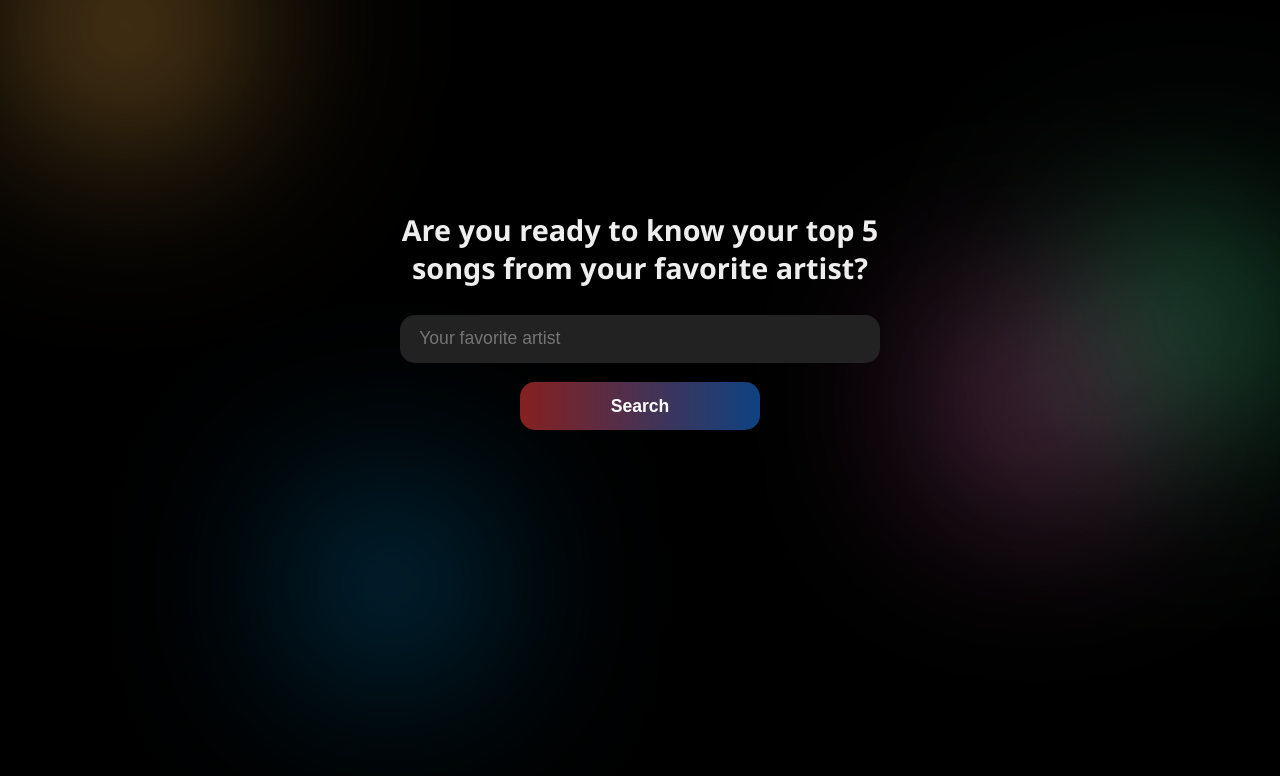
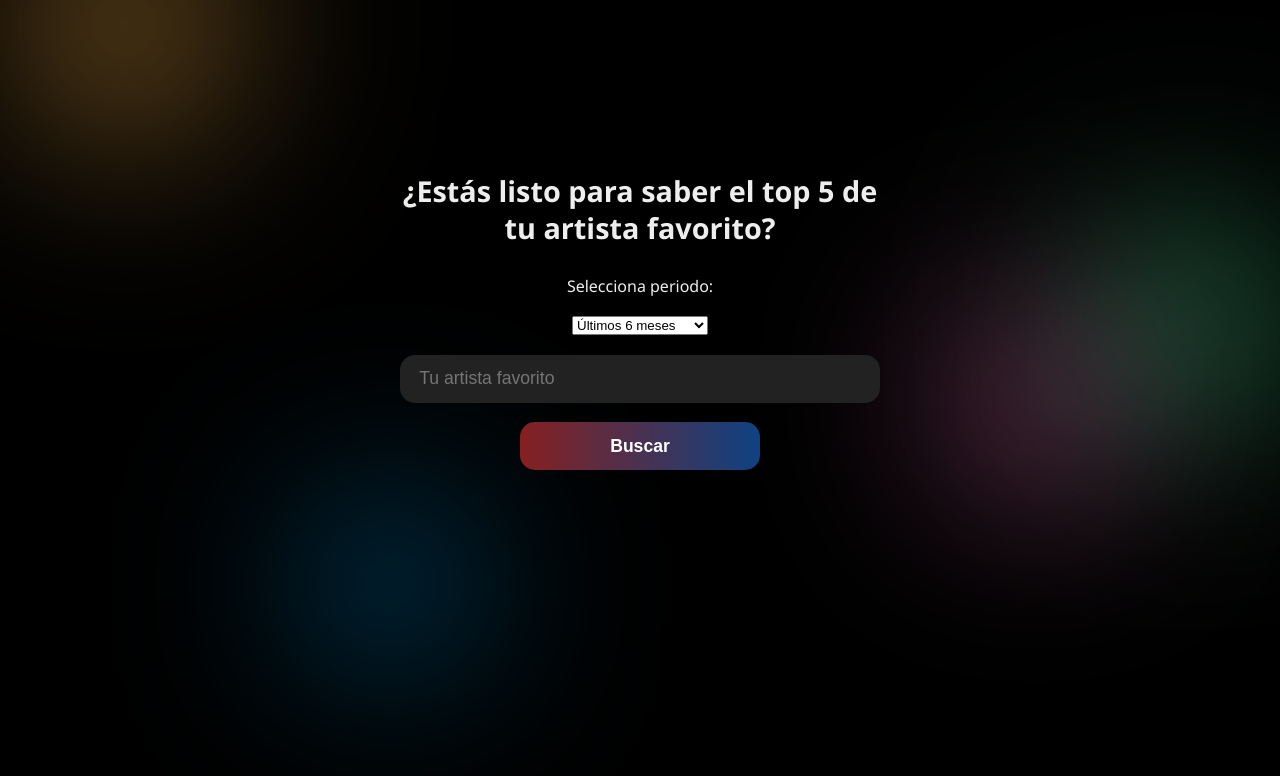
Before and after one commit to manuel-0310/spotify, a plain HTML site: page index.html in a window 1280 px wide. Drawn offline with Linux system fonts and the light colour scheme.

Commit message:
periodos de tiempo

```diff
--- a/index.html
+++ b/index.html
@@ -14,17 +14,25 @@
         <div class="circle circle4"></div>
         <main class="container">
             <section class="search-section">
-                <h1>Are you ready to know your top 5 songs from your favorite
-                    artist?</h1>
+                <h1>¿Estás listo para saber el top 5 de tu artista favorito?</h1>
                 <form id="artist-form">
+                    <label for="time-range">Selecciona periodo:</label>
+                    <select id="time-range" name="time-range">
+                        <option value="short_term">Últimas 4 semanas</option>
+                        <option value="medium_term" selected>Últimos 6
+                            meses</option>
+                        <option value="long_term">Último año</option>
+                    </select>
+
                     <input
                         type="text"
                         id="artist-input"
                         name="artist"
-                        placeholder="Your favorite artist"
+                        placeholder="Tu artista favorito"
                         autocomplete="off" />
-                    <button type="submit">Search</button>
+                    <button type="submit">Buscar</button>
                 </form>
+
             </section>
             <section class="results-section" aria-live="polite">
                 <!-- Aquí se mostrarán las canciones -->
--- a/script.js
+++ b/script.js
@@ -3,18 +3,19 @@ const accessToken = "BQD4yRQuaNek3EdfQvN7OEhHMeym0LLX_pPKrSkGYG2CHQXGrO2mbohnijc
 document.addEventListener("DOMContentLoaded", () => {
   const form = document.getElementById("artist-form");
   const input = document.getElementById("artist-input");
+  const timeRangeSelect = document.getElementById("time-range");
   const resultsSection = document.querySelector(".results-section");
 
   form.addEventListener("submit", async (e) => {
     e.preventDefault();
     const artistName = input.value.trim();
+    const timeRange = timeRangeSelect.value;
     if (!artistName) return;
 
     resultsSection.innerHTML = "<p>Cargando...</p>";
 
     try {
-      // 1. Obtener tus top tracks personales (máximo 50)
-      const response = await fetch("https://api.spotify.com/v1/me/top/tracks?limit=50&time_range=short_term", {
+      const response = await fetch(`https://api.spotify.com/v1/me/top/tracks?limit=50&time_range=${timeRange}`, {
         headers: {
           Authorization: `Bearer ${accessToken}`
         }
@@ -24,7 +25,6 @@ document.addEventListener("DOMContentLoaded", () => {
       const data = await response.json();
       const tracks = data.items;
 
-      // 2. Filtrar solo las canciones del artista buscado
       const filteredTracks = tracks.filter(track =>
         track.artists.some(artist => artist.name.toLowerCase() === artistName.toLowerCase())
       );
@@ -34,12 +34,10 @@ document.addEventListener("DOMContentLoaded", () => {
         return;
       }
 
-      // 3. Tomar top 5 (o menos si no hay 5)
       const top5 = filteredTracks.slice(0, 5);
 
-      // 4. Mostrar resultados
       resultsSection.innerHTML = `
-  <h2>Tu Top 5 canciones de ${artistName}</h2>
+        <h2>Tu Top 5 canciones de ${artistName} (${timeRange.replace('_', ' ')})</h2>
         <ul class="track-list">
           ${top5.map(track => {
             const artistNames = track.artists.map(artist => artist.name).join(', ');
@@ -56,8 +54,6 @@ document.addEventListener("DOMContentLoaded", () => {
         </ul>
       `;
 
-
-
     } catch (error) {
       resultsSection.innerHTML = `<p>Error: ${error.message}</p>`;
     }
```
Lines whose indentation alone changed are shown as unchanged.
